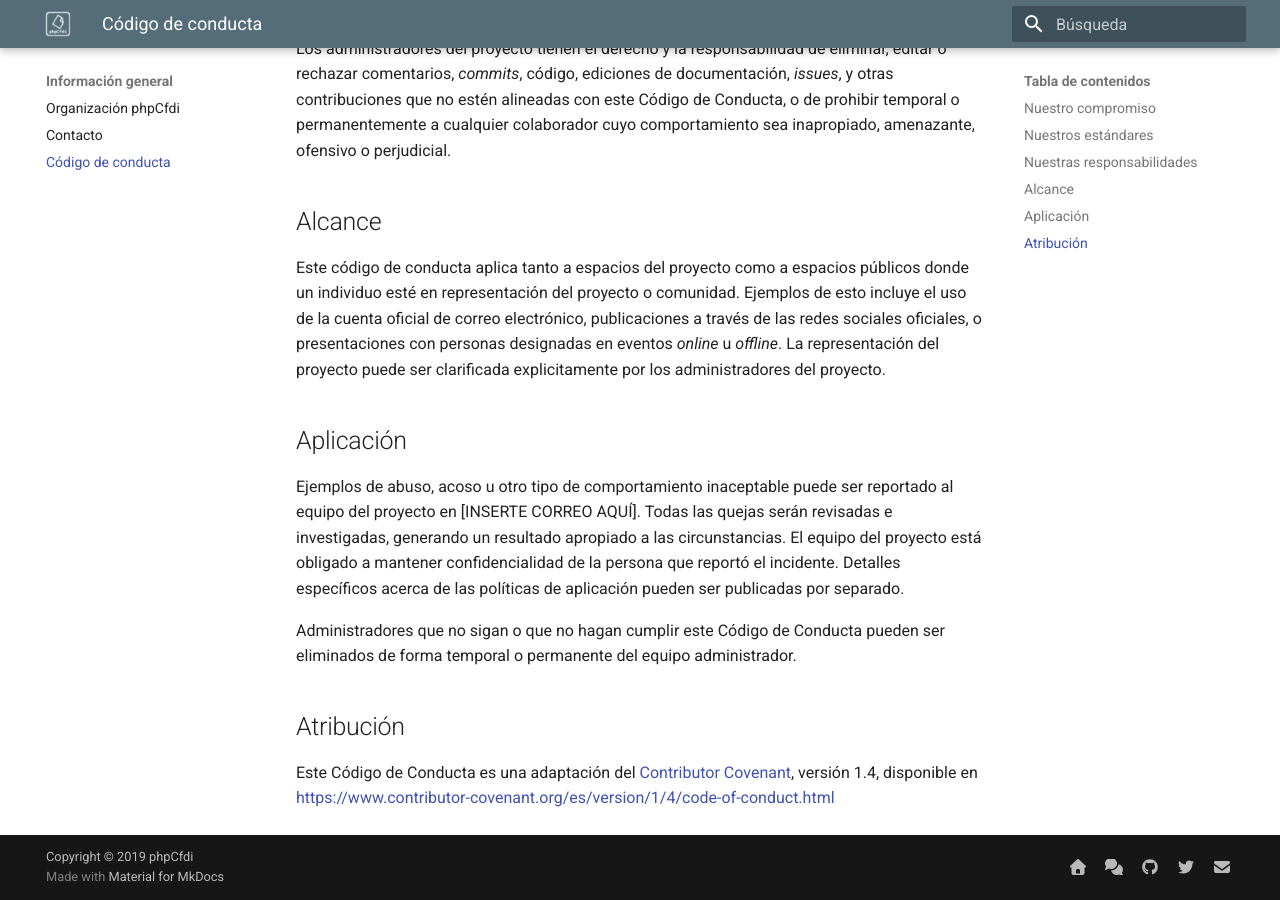
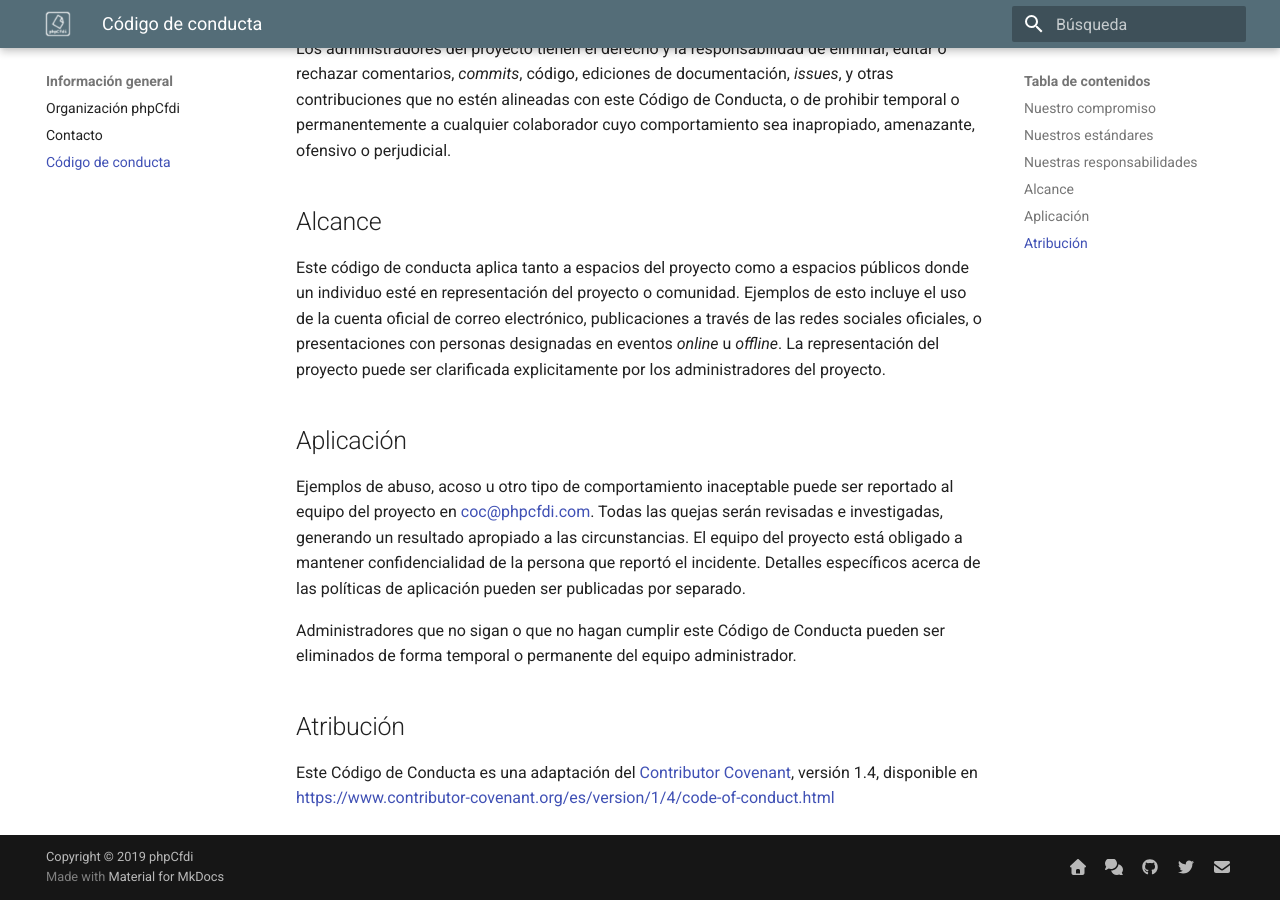
Before and after one commit to phpcfdi/www.phpcfdi.com, an MkDocs documentation site: the page built from docs/general/codigo-de-conducta.md, in a window 1280 px wide and 900 px high, scrolled down 1132 px. Built offline with MkDocs 1.6.1 and Material for MkDocs 9.7.7, drawn with Linux system fonts in a browser that asks for light colours.

Commit message:
fix: correct email of coc

```diff
--- a/docs/general/codigo-de-conducta.md
+++ b/docs/general/codigo-de-conducta.md
@@ -34,7 +34,7 @@ Este código de conducta aplica tanto a espacios del proyecto como a espacios p
 
 ## Aplicación
 
-Ejemplos de abuso, acoso u otro tipo de comportamiento inaceptable puede ser reportado al equipo del proyecto en [INSERTE CORREO AQUÍ]. Todas las quejas serán revisadas e investigadas, generando un resultado apropiado a las circunstancias. El equipo del proyecto está obligado a mantener confidencialidad de la persona que reportó el incidente. Detalles específicos acerca de las políticas de aplicación pueden ser publicadas por separado.
+Ejemplos de abuso, acoso u otro tipo de comportamiento inaceptable puede ser reportado al equipo del proyecto en <coc@phpcfdi.com>. Todas las quejas serán revisadas e investigadas, generando un resultado apropiado a las circunstancias. El equipo del proyecto está obligado a mantener confidencialidad de la persona que reportó el incidente. Detalles específicos acerca de las políticas de aplicación pueden ser publicadas por separado.
 
 Administradores que no sigan o que no hagan cumplir este Código de Conducta pueden ser eliminados de forma temporal o permanente del equipo administrador.
 
```
